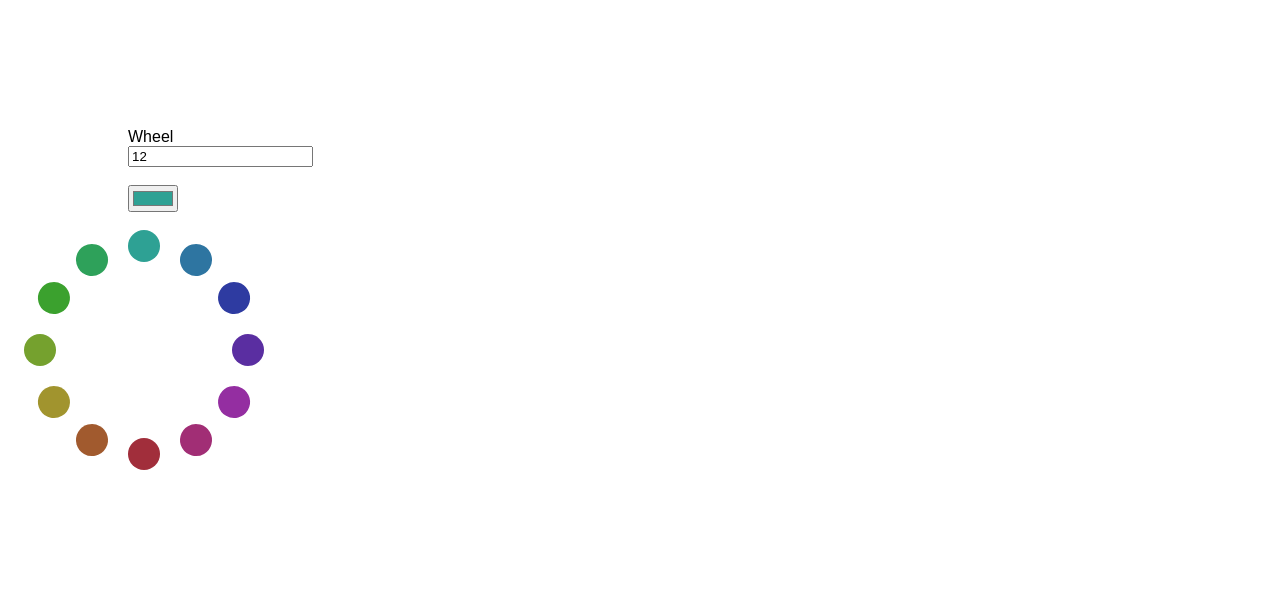
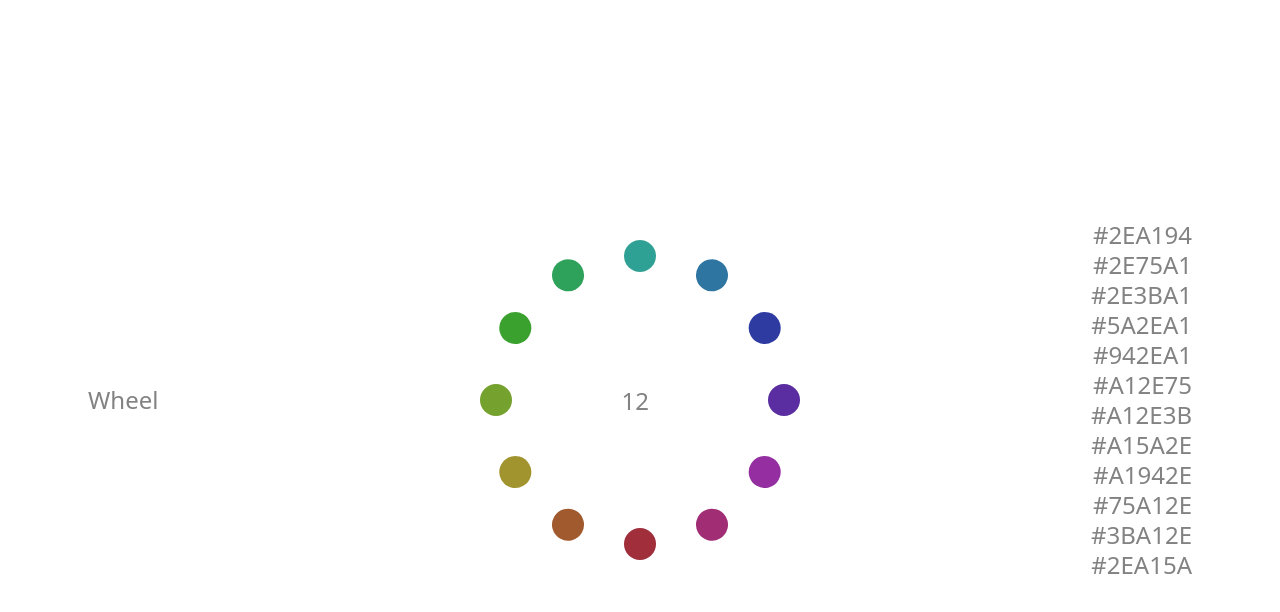
Before and after one commit to hihayk/wheel, a React (Create React App) app: page / in a window 1280 px wide. Shown: the top 612 px of the page. Built offline with nearby package versions, Linux system fonts and the light colour scheme.

Commit message:
first iteration

```diff
--- a/package.json
+++ b/package.json
@@ -4,6 +4,7 @@
   "private": true,
   "dependencies": {
     "color": "^3.0.0",
+    "color-string": "^1.5.2",
     "react": "^16.4.1",
     "react-dom": "^16.4.1",
     "react-scripts": "1.1.4",
--- a/src/App.js
+++ b/src/App.js
@@ -2,19 +2,258 @@ import React, { Component } from 'react'
 import './App.css'
 import Color from 'color'
 import styled from 'styled-components'
+import colorString from 'color-string'
+
+const wheelRadius = 320
+const colorCircleSize = 32
 
 const ColorBox = styled.div`
-  width: 32px;
-  height: 32px;
+  width: ${colorCircleSize}px;
+  height: ${colorCircleSize}px;
   border-radius: 50%;
+  transition: transform .2s;
+  ${props => props.colorSettinsOpen && `transform: scale(1.8)`};
+  cursor: pointer;
 `
 
 const ColorBoxWrapper = styled.div`
-  height: 240px;
-  transform-origin: center center;
-  transform: rotate(${props => props.rotateAngle}deg);
+  height: ${wheelRadius / 2}px;
+  transform-origin: center bottom;
   position: absolute;
+
+  &:after {
+    content: '';
+    width: 6px;
+    height: 6px;
+    display: block;
+    border-radius: 50%;
+    top: 48px;
+    left: 0;
+    right: 0;
+    margin: auto;
+    position: absolute;
+
+    ${props => props.hasChanged && `background-color: #555`};
+  }
 `
+
+const ColorBlocks = styled.div`
+  position: relative;
+  height: ${wheelRadius}px;
+  width: ${wheelRadius}px;
+  padding-left: ${wheelRadius / 2 - colorCircleSize / 2}px;
+`
+
+const SlidersWrapper = styled.div`
+  position: absolute;
+  margin-left: 64px;
+  height: 100%;
+  left: 100%;
+  display: flex;
+  align-items: center;
+`
+
+const MainContainer = styled.div`
+  display: flex;
+  min-height: 100vh;
+  align-items: center;
+`
+
+const LeftSection = styled.div`
+  flex: 1;
+  padding-left: 88px;
+`
+
+const CenterSection = styled.div`
+
+`
+
+const RightSection = styled.div`
+  flex: 1;
+  padding-right: 88px;
+  text-align: right;
+`
+
+const ColorsAmountInput = styled.input`
+  position: absolute;
+  left: 0;
+  right: 0;
+  top: 0;
+  bottom: 0;
+  margin: auto;
+  width: 56px;
+  height: 40px;
+  z-index: 2;
+  font: inherit;
+  border: 0;
+  text-align: right;
+  font-size: 24px;
+  padding: 4px;
+  color: inherit;
+`
+
+const ColorInput = styled.input`
+  border: none;
+  padding: 0;
+  width: ${colorCircleSize}px;
+  height: ${colorCircleSize}px;
+  border-radius: 50%;
+  apparience: none;
+
+  position: absolute;
+  top: 0;
+  left: ${wheelRadius / 2 - colorCircleSize / 2}px;
+  z-index: 1;
+
+  &::-webkit-color-swatch {
+    border-radius: 50%;
+    border: none;
+  }
+
+  &::-webkit-color-swatch-wrapper {
+    padding: 0;
+    border-radius: 50%;
+  }
+`
+
+const SliderInput = styled.input`
+  width: 256px;
+`
+
+const SliderTitle = styled.div`
+  font-size: 12px;
+  line-height: 18px;
+  letter-spacing: 1px;
+  font-weight: bold;
+  text-transform: uppercase;
+`
+
+const SliderRow = styled.div`
+  margin-bottom: 16px;
+`
+
+class ColorBlock extends Component {
+  constructor (props) {
+    super(props)
+    this.state = {
+      saturationValue: 0,
+      desaturationValue: 0,
+      lightenValue: 0,
+      darkenValue: 0,
+      colorSettinsOpen: false
+    }
+    this.handleSaturationChange = this.handleSaturationChange.bind(this)
+    this.handleDesaturationChange = this.handleDesaturationChange.bind(this)
+    this.handleLightenChange = this.handleLightenChange.bind(this)
+    this.handleDarkenChange = this.handleDarkenChange.bind(this)
+
+    this.handleColorClick = this.handleColorClick.bind(this)
+    this.handleSettingsCloseClick = this.handleSettingsCloseClick.bind(this)
+  }
+
+  handleSaturationChange (e) {
+    this.setState({
+      saturationValue: e.target.value,
+      desaturationValue: 0
+    })
+  }
+
+  handleDesaturationChange (e) {
+    this.setState({
+      desaturationValue: e.target.value,
+      saturationValue: 0
+    })
+  }
+
+  handleLightenChange (e) {
+    this.setState({
+      lightenValue: e.target.value,
+      darkenValue: 0
+    })
+  }
+
+  handleDarkenChange (e) {
+    this.setState({
+      darkenValue: e.target.value,
+      lightenValue: 0
+    })
+  }
+
+  handleColorClick (e) {
+    this.setState({
+      colorSettinsOpen: true
+    })
+  }
+
+  handleSettingsCloseClick (e) {
+    this.setState({
+      colorSettinsOpen: false
+    })
+  }
+
+  render () {
+    const settingsHasChanged = this.state.saturationValue > 0 || this.state.desaturationValue > 0 || this.state.lightenValue > 0 || this.state.darkenValue > 0
+    return (
+      <div>
+        <ColorBoxWrapper
+          rotateAngle={this.props.rotateAngle}
+          onClick={this.handleColorClick}
+          hasChanged={settingsHasChanged}
+          style={{
+            transform: `rotate(${this.props.rotateAngle}deg)`
+          }}
+        >
+          <ColorBox
+            colorSettinsOpen={this.state.colorSettinsOpen}
+            style={{
+              backgroundColor: Color(this.props.color).saturate(this.state.saturationValue).desaturate(this.state.desaturationValue).lighten(this.state.lightenValue).darken(this.state.darkenValue)
+            }}
+          />
+        </ColorBoxWrapper>
+
+        {this.state.colorSettinsOpen &&
+          <SlidersWrapper>
+            <div>
+              <div>
+                <SliderRow>
+                  <SliderTitle>
+                    Saturate
+                  </SliderTitle>
+                  <SliderInput type='range' min={0} max={1} step='any' value={this.state.saturationValue} onChange={this.handleSaturationChange} />
+                </SliderRow>
+
+                <SliderRow>
+                  <SliderTitle>
+                    Desaturate
+                  </SliderTitle>
+                  <SliderInput type='range' min={0} max={1} step='any' value={this.state.desaturationValue} onChange={this.handleDesaturationChange} />
+                </SliderRow>
+
+                <SliderRow>
+                  <SliderTitle>
+                    Lighten
+                  </SliderTitle>
+                  <SliderInput type='range' min={0} max={1} step='any' value={this.state.lightenValue} onChange={this.handleLightenChange} />
+                </SliderRow>
+
+                <SliderRow>
+                  <SliderTitle>
+                    Darken
+                  </SliderTitle>
+                  <SliderInput type='range' min={0} max={1} step='any' value={this.state.darkenValue} onChange={this.handleDarkenChange} />
+                </SliderRow>
+              </div>
+
+              {colorString.to.hex(Color(this.props.color).saturate(this.state.saturationValue).desaturate(this.state.desaturationValue).lighten(this.state.lightenValue).darken(this.state.darkenValue).rgb().round().array())}
+
+              <div onClick={this.handleSettingsCloseClick}>close</div>
+            </div>
+          </SlidersWrapper>
+        }
+      </div>
+    )
+  }
+}
 
 class App extends Component {
   constructor (props) {
@@ -22,9 +261,9 @@ class App extends Component {
     this.state = {
       saturationValue: 0,
       initialColor: '#2EA194',
-      colorsAmount: 12
+      colorsAmount: 12,
+      colorSettinsOpen: false
     }
-    this.handleSaturationChange = this.handleSaturationChange.bind(this)
     this.handleColorChange = this.handleColorChange.bind(this)
     this.handleColorsAmountChange = this.handleColorsAmountChange.bind(this)
   }
@@ -57,31 +296,31 @@ class App extends Component {
     }
 
     return (
-      <div style={{margin: 128}}>
-        Wheel
+      <MainContainer>
+        <LeftSection>
+          Wheel
+        </LeftSection>
 
-        <br />
+        <CenterSection>
+          <ColorBlocks>
+            <ColorsAmountInput min={1} max={28} type='number' value={this.state.colorsAmount} onChange={this.handleColorsAmountChange} />
+            <ColorInput type='color' value={this.state.initialColor} onChange={this.handleColorChange} />
 
-        <input type='number' value={this.state.colorsAmount} onChange={this.handleColorsAmountChange} />
+            {colorsList.map((colorItem, index) => (
+              <ColorBlock color={colorItem} rotateAngle={index * 360 / this.state.colorsAmount} />
+            ))}
+          </ColorBlocks>
+        </CenterSection>
 
-        <br />
-        <br />
+        <RightSection>
+          {colorsList.map((colorItem, index) => (
+            <div>
+              {colorString.to.hex(Color(colorItem).rgb().round().array())}
+            </div>
+          ))}
+        </RightSection>
 
-        <input type='color' value={this.state.initialColor} onChange={this.handleColorChange} />
-
-        <br />
-        <br />
-
-        {colorsList.map((colorItem, index) => (
-          <ColorBoxWrapper rotateAngle={index * 360 / this.state.colorsAmount} key={index}>
-            <ColorBox
-              style={{
-                backgroundColor: colorItem
-              }}
-            />
-          </ColorBoxWrapper>
-        ))}
-      </div>
+      </MainContainer>
     )
   }
 }
--- a/src/index.css
+++ b/src/index.css
@@ -1,5 +1,16 @@
 body {
   margin: 0;
   padding: 0;
-  font-family: sans-serif;
+  font-family: system-ui;
+  color: #828282;
+  font-size: 24px;
+  line-height: 30px;
+
+  -webkit-font-smoothing: antialiased;
+	-moz-osx-font-smoothing: grayscale;
+  font-feature-settings: "tnum";
 }
+
+*, *:before, *:after {
+  box-sizing: border-box;
+}
```
Also changed, not shown: 1 other file (tests, documents, lock files or other folders).
